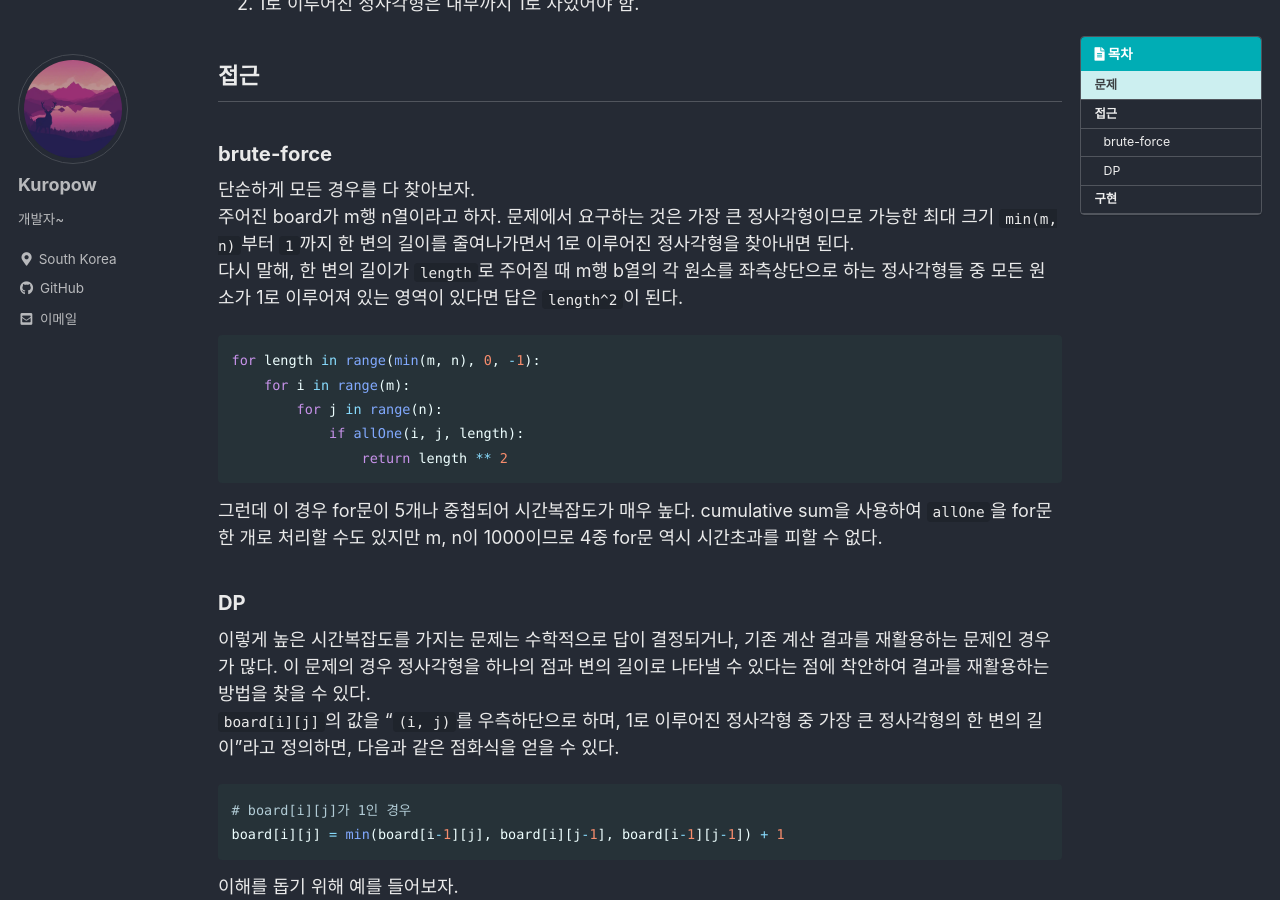
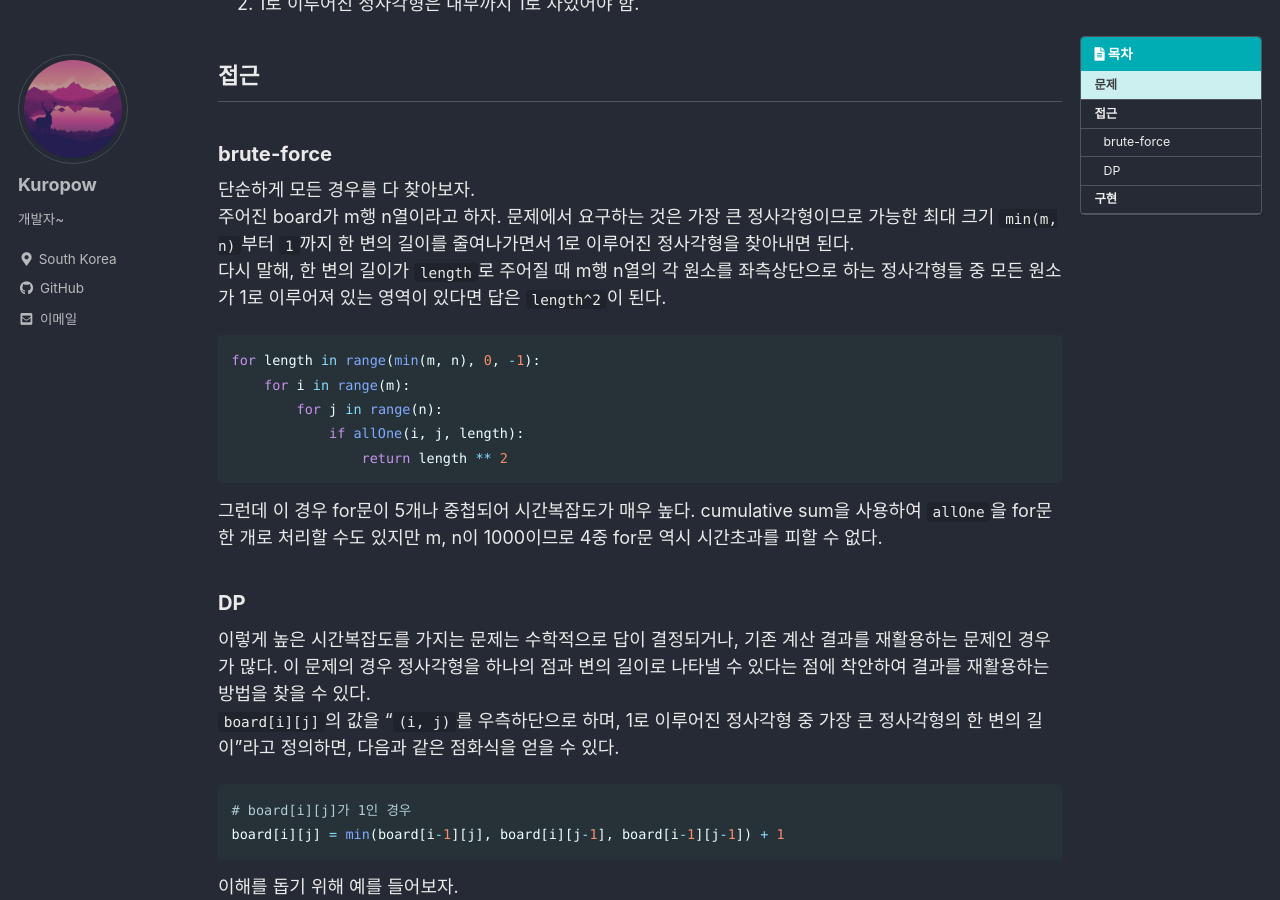
Before and after one commit to kuro11pow2/kuro11pow2.github.io, a Jekyll site: the page built from _posts/2021-07-20-1926.md, in a window 1280 px wide and 900 px high, scrolled down 669 px. Built offline with Jekyll 4.4.1, drawn with Linux system fonts in a browser that asks for light colours; cached includes are drawn as plain includes; formulas are drawn with MathJax 3; comment, search, counter and statistics services are not loaded.

Commit message:
오타 수정

````diff
--- a/_posts/2021-07-20-1926.md
+++ b/_posts/2021-07-20-1926.md
@@ -27,7 +27,7 @@ mathjax: true
 ### brute-force
 단순하게 모든 경우를 다 찾아보자.\
 주어진 board가 m행 n열이라고 하자. 문제에서 요구하는 것은 가장 큰 정사각형이므로 가능한 최대 크기 ```min(m, n)```부터 ```1```까지 한 변의 길이를 줄여나가면서 1로 이루어진 정사각형을 찾아내면 된다.\
-다시 말해, 한 변의 길이가 ```length```로 주어질 때 m행 b열의 각 원소를 좌측상단으로 하는 정사각형들 중 모든 원소가 1로 이루어져 있는 영역이 있다면 답은 ```length^2```이 된다.
+다시 말해, 한 변의 길이가 ```length```로 주어질 때 m행 n열의 각 원소를 좌측상단으로 하는 정사각형들 중 모든 원소가 1로 이루어져 있는 영역이 있다면 답은 ```length^2```이 된다.
 
 ```python
 for length in range(min(m, n), 0, -1):
````
